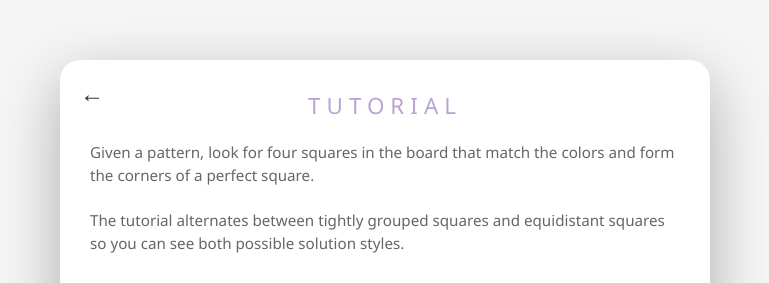
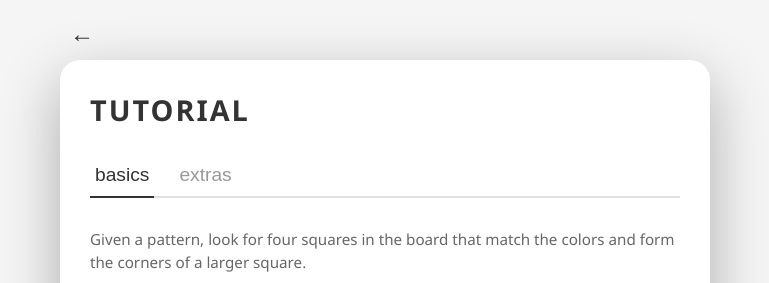
Before and after one commit to alaug/squared, a plain HTML site: page squared.html in a window 1280 px wide. Both pictures are taken after a click on the button "Tutorial". Shown: the top 283 px of the page, without its empty margins (255-1024 px from the left). Drawn offline with Linux system fonts and the light colour scheme.

Commit message:
Updated the layout of the tutorial. Also, cleaned up language/text generated by the LLM for display strings.

```diff
--- a/squared.html
+++ b/squared.html
@@ -416,23 +416,87 @@
             padding: 40px 20px;
         }
 
+        .tutorial-screen-wrapper {
+            position: relative;
+            width: 100%;
+            max-width: 650px;
+        }
+
         .tutorial-container {
             position: relative;
             width: 100%;
-            max-width: 650px;
             background: white;
             border-radius: 20px;
             padding: 30px;
             box-shadow: 0 20px 60px rgba(0, 0, 0, 0.3);
         }
 
+        .tutorial-back-button {
+            position: absolute;
+            top: -50px;
+            left: 0;
+            background: none;
+            border: none;
+            font-size: 1.5em;
+            cursor: pointer;
+            color: #333;
+            padding: 10px;
+            z-index: 5;
+        }
+
+        .tutorial-back-button:hover {
+            color: #1E9FD8;
+        }
+
         .tutorial-title {
+            font-size: 1.8em;
+            font-weight: 600;
+            color: #333;
+            margin-bottom: 25px;
             text-transform: uppercase;
-            letter-spacing: 6px;
-            font-size: 1.4em;
-            color: #b8a4d4;
-            margin-bottom: 20px;
-            text-align: center;
+            letter-spacing: 2px;
+        }
+
+        .tutorial-tabs {
+            display: flex;
+            gap: 20px;
+            margin-bottom: 30px;
+            border-bottom: 2px solid #e0e0e0;
+        }
+
+        .tutorial-tab {
+            background: none;
+            border: none;
+            font-size: 1.2em;
+            padding: 10px 5px;
+            cursor: pointer;
+            color: #999;
+            position: relative;
+            transition: color 0.3s;
+            text-transform: lowercase;
+        }
+
+        .tutorial-tab.active {
+            color: #333;
+            font-weight: 500;
+        }
+
+        .tutorial-tab.active::after {
+            content: '';
+            position: absolute;
+            bottom: -2px;
+            left: 0;
+            right: 0;
+            height: 2px;
+            background: #333;
+        }
+
+        .tutorial-tab-panel {
+            display: none;
+        }
+
+        .tutorial-tab-panel.active {
+            display: block;
         }
 
         .tutorial-top {
@@ -463,7 +527,7 @@
 
         .tutorial-grid-wrapper {
             margin-top: 30px;
-            border-top: 1px solid #eee;
+
         }
 
         .tutorial-grid {
@@ -510,8 +574,7 @@
 
         .tutorial-packs {
             margin-top: 35px;
-            border-top: 1px solid #eee;
-            padding-top: 25px;
+            -top: 25px;
             display: grid;
             gap: 20px;
         }
@@ -834,22 +897,6 @@
             transform: scale(1.1);
         }
 
-        .back-button {
-            position: absolute;
-            top: 10px;
-            left: 10px;
-            background: none;
-            border: none;
-            font-size: 1.5em;
-            cursor: pointer;
-            color: #333;
-            padding: 10px;
-        }
-
-        .back-button:hover {
-            color: #1E9FD8;
-        }
-
         /* Mobile responsive styles */
         @media (max-width: 768px) {
             .home-core {
@@ -900,6 +947,18 @@
 
             .tutorial-container {
                 padding: 24px;
+            }
+
+            .tutorial-title {
+                font-size: 1.5em;
+            }
+
+            .tutorial-tabs {
+                gap: 15px;
+            }
+
+            .tutorial-tab {
+                font-size: 1em;
             }
 
             .tutorial-top {
@@ -995,7 +1054,7 @@
                     <div class="logo-square hollow"></div>
                     <div class="logo-square"></div>
                 </div>
-                <h1>Squared</h1>
+                <p style="font-size: 56px;">Squared</p>
             </div>
 
             <div class="menu">
@@ -1008,7 +1067,7 @@
                     </div>
                     Play
                 </button>
-                <button class="menu-button" onclick="alert('Stats coming soon!')">
+                <!--<button class="menu-button" onclick="alert('Stats coming soon!')">
                     <div class="menu-icon">
                         <div class="menu-icon-square"></div>
                         <div class="menu-icon-square"></div>
@@ -1016,7 +1075,7 @@
                         <div class="menu-icon-square"></div>
                     </div>
                     Stats
-                </button>
+                </button> -->
                 <button class="menu-button" onclick="showTutorial()">
                     <div class="menu-icon">
                         <div class="menu-icon-square"></div>
@@ -1040,15 +1099,22 @@
     </div>
 
     <div id="tutorialScreen" class="tutorial-screen" style="display: none;">
+        <div class="tutorial-screen-wrapper">
+            <button class="tutorial-back-button" onclick="showHome()">←</button>
+
             <div class="tutorial-container">
-            <button class="back-button" onclick="showHome()">←</button>
                 <div class="tutorial-title">Tutorial</div>
 
+                <div class="tutorial-tabs">
+                    <button class="tutorial-tab active" data-tab="basics" onclick="setActiveTutorialTab('basics')">basics</button>
+                    <button class="tutorial-tab" data-tab="extras" onclick="setActiveTutorialTab('extras')">extras</button>
+                </div>
+
+                <div id="tutorialBasics" class="tutorial-tab-panel active" data-tab-panel="basics">
                     <div class="tutorial-top">
                         <div class="tutorial-description">
-                    <p>Given a pattern, look for four squares in the board that match the colors and form the corners of a perfect square.</p>
-                    <br/>
-                    <p>The tutorial alternates between tightly grouped squares and equidistant squares so you can see both possible solution styles.</p>
+                            <p>Given a pattern, look for four squares in the board that match the colors and form the corners of a larger square.</p>
+                            <!--<p>The tutorial alternates between tightly grouped squares and equidistant squares so you can see both possible solution styles.</p>-->
                         </div>
 
                     </div>
@@ -1061,7 +1127,9 @@
                         <div id="tutorialMessage" class="tutorial-message"></div>
                         <div id="tutorialGrid" class="tutorial-grid"></div>
                     </div>
-
+                </div>
+
+                <div id="tutorialExtras" class="tutorial-tab-panel" data-tab-panel="extras">
                     <div class="tutorial-packs">
                         <div class="tutorial-pack">
                             <div class="tutorial-pack-title">Hints</div>
@@ -1069,11 +1137,13 @@
                         </div>
                         <div class="tutorial-pack">
                             <div class="tutorial-pack-title">Skips</div>
-                    <div class="tutorial-pack-description">Move on to a brand new pattern with no penalty if the current board feels tricky or crowded.</div>
+                            <div class="tutorial-pack-description">Move on to a brand new pattern with no penalty if the current board feels tricky.</div>
                         </div>
                         <div class="tutorial-pack">
                             <div class="tutorial-pack-title">Clock Stops</div>
                             <div class="tutorial-pack-description">Pause the countdown timer long enough to finish the pattern without pressure.</div>
+                        </div>
+                    </div>
                 </div>
             </div>
         </div>
@@ -1268,7 +1338,7 @@
             document.getElementById('tutorialScreen').style.display = 'flex';
             document.body.classList.add('game-active');
             stopDecorativeTimer();
-            startTutorial();
+            setActiveTutorialTab('basics');
         }
 
         function showSettingsTab() {
@@ -1283,6 +1353,27 @@
             event.target.classList.add('active');
             document.getElementById('settingsTab').style.display = 'none';
             document.getElementById('aboutTab').style.display = 'block';
+        }
+
+        function setActiveTutorialTab(tabKey) {
+            const tabs = document.querySelectorAll('.tutorial-tab');
+            tabs.forEach(tab => {
+                const isActive = tab.dataset.tab === tabKey;
+                tab.classList.toggle('active', isActive);
+            });
+
+            const panels = document.querySelectorAll('.tutorial-tab-panel');
+            panels.forEach(panel => {
+                const isActive = panel.dataset.tabPanel === tabKey;
+                panel.classList.toggle('active', isActive);
+                panel.style.display = isActive ? 'block' : 'none';
+            });
+
+            if (tabKey === 'basics') {
+                startTutorial();
+            } else {
+                stopTutorialAnimation();
+            }
         }
 
         function selectTheme(index) {
```
Lines whose indentation alone changed are shown as unchanged.
